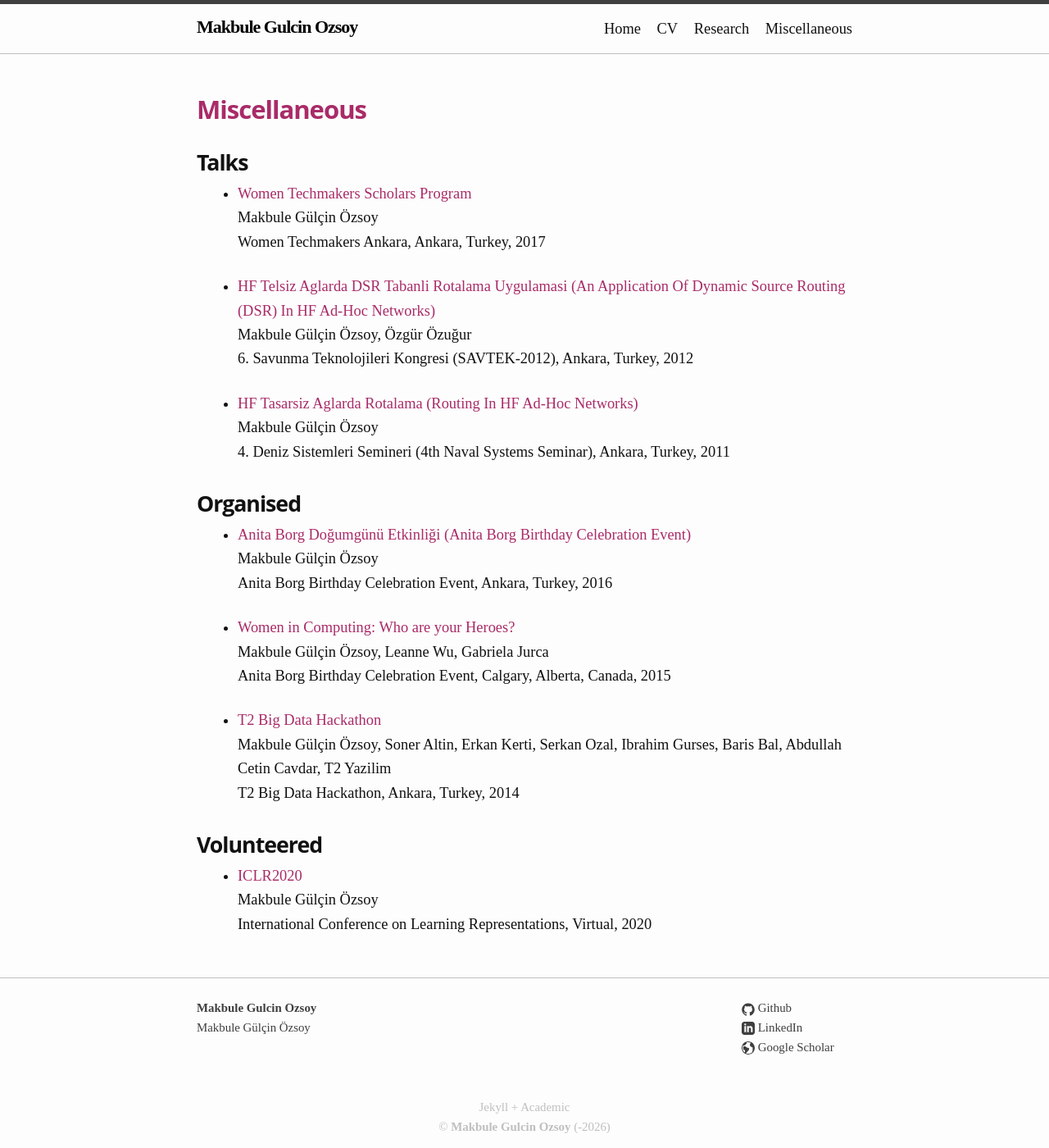
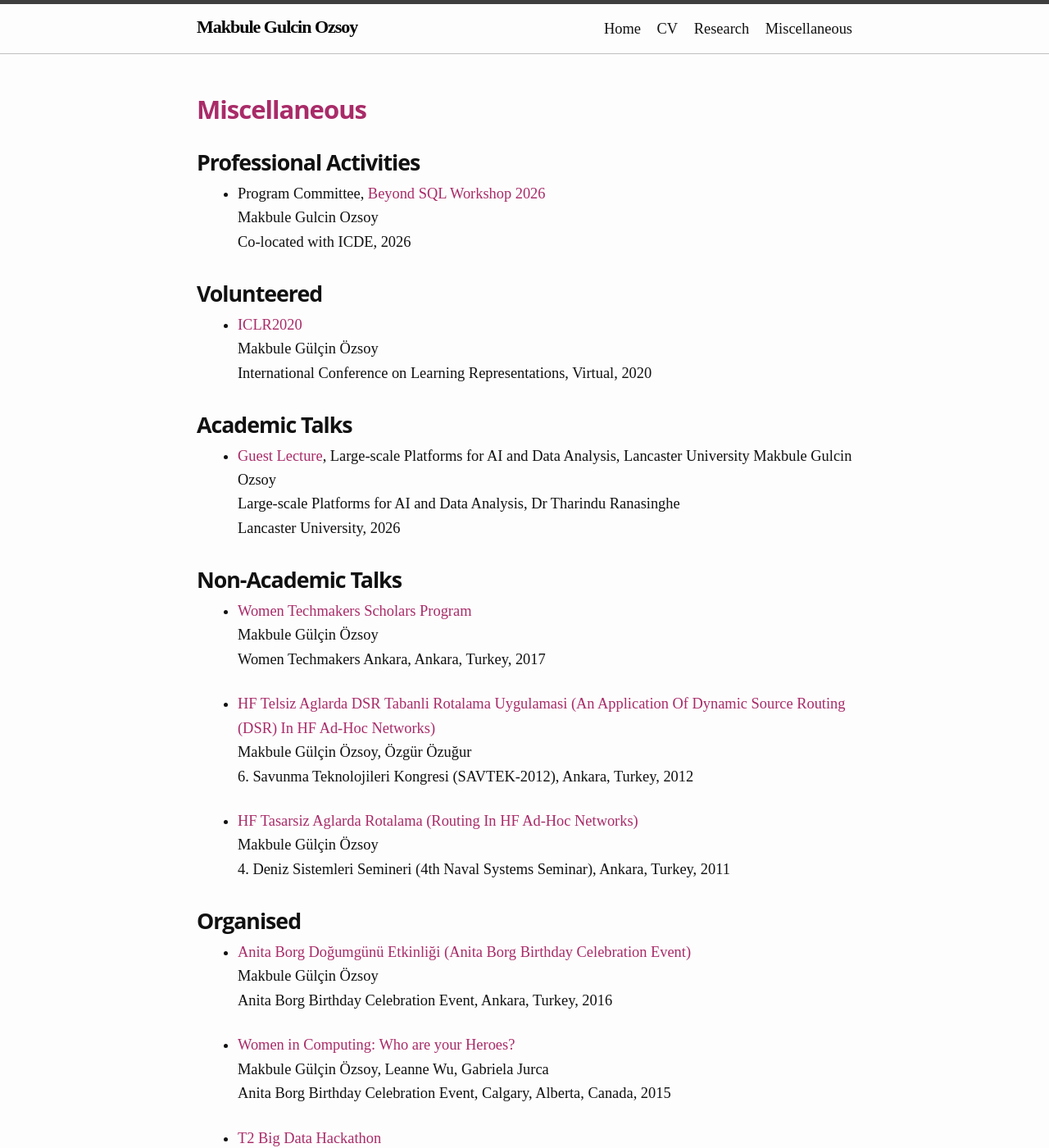
Before and after one commit to mgulcin/mgulcin.github.io, a Jekyll site: the page built from misc.md, in a window 1280 px wide and 1400 px high. Shown: the whole window at 82% size. Built offline with Jekyll 4.4.1, drawn with Linux system fonts in a browser that asks for light colours.

Commit message:
Update misc.md

```diff
--- a/misc.md
+++ b/misc.md
@@ -5,7 +5,24 @@ permalink: /misc/
 nav_menu_index: '4'
 ---
 
-## Talks
+## Professional Activities
+* Program Committee, [Beyond SQL Workshop 2026](https://beyond-sql.github.io/)  <br/>
+	Makbule Gulcin Ozsoy  <br/>
+	Co-located with ICDE, 2026
+
+## Volunteered
+
+* [ICLR2020](https://iclr.cc/Conferences/2020/Volunteers) <br/>
+	Makbule Gülçin Özsoy <br/>
+	International Conference on Learning Representations, Virtual, 2020
+
+## Academic Talks
+* [Guest Lecture](../assets/papers/guestLecture_LancesterUni_2026.pdf), Large-scale Platforms for AI and Data Analysis, Lancaster University
+  	Makbule Gulcin Ozsoy  <br/>
+	Large-scale Platforms for AI and Data Analysis, Dr Tharindu Ranasinghe <br/>
+    Lancaster University, 2026
+
+## Non-Academic Talks
 
 * [Women Techmakers Scholars Program](../assets/papers/WTM_13032017.pdf) <br/>
 	Makbule Gülçin Özsoy <br/>
```
Also changed, not shown: other parts of misc.md (+0 -6 lines).
